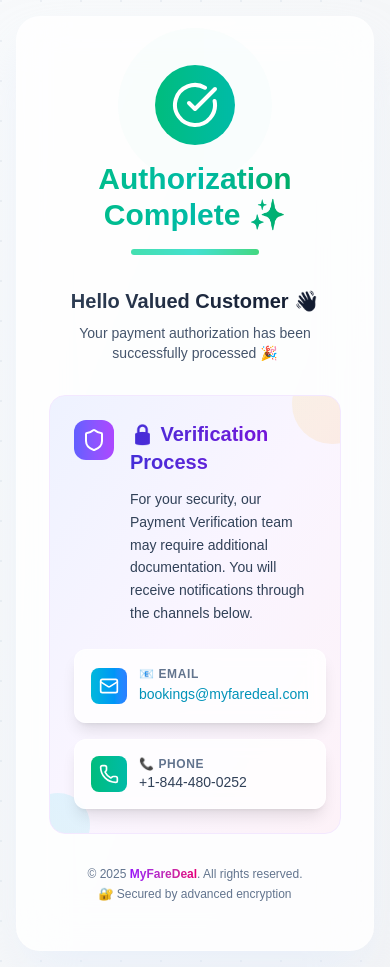
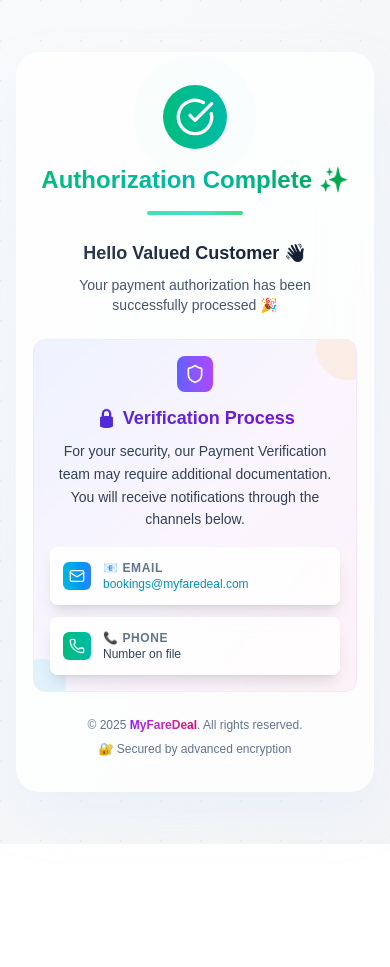
Before and after one commit to Praveen-Singh0/credit-card-auth-form, a Next.js app in the folder credit-card-auth-form/: page /thank-you in a window 390 px wide. After the commit the page ends 844 px from the top, so only its background shows below. Built offline with nearby package versions, Linux system fonts and the light colour scheme.

Commit message:
Update page.js

```diff
--- a/credit-card-auth-form/app/thank-you/page.js
+++ b/credit-card-auth-form/app/thank-you/page.js
@@ -1,4 +1,3 @@
-"use client";
 import React from 'react';
 import { CheckCircle, Mail, Phone, Shield } from 'lucide-react';
 
@@ -21,49 +20,49 @@ export default function ThankYouPage({ searchParams = {} }) {
         <div className="bg-white/80 backdrop-blur-xl rounded-3xl shadow-2xl shadow-blue-100/50 border border-white/20 overflow-hidden">
 
           {/* Success Icon */}
-          <div className="flex justify-center pt-12 pb-4">
+          <div className="flex justify-center pt-8 sm:pt-12 pb-4">
             <div className="relative">
               <div className="absolute inset-0 bg-gradient-to-r from-emerald-400 to-teal-400 rounded-full animate-ping opacity-30"></div>
               <div className="absolute inset-2 bg-gradient-to-r from-green-400 to-emerald-400 rounded-full animate-pulse opacity-20"></div>
-              <div className="relative bg-gradient-to-r from-emerald-500 to-teal-500 rounded-full p-4">
-                <CheckCircle className="w-12 h-12 text-white relative z-10" />
+              <div className="relative bg-gradient-to-r from-emerald-500 to-teal-500 rounded-full p-3 sm:p-4">
+                <CheckCircle className="w-10 h-10 sm:w-12 sm:h-12 text-white relative z-10" />
               </div>
             </div>
           </div>
 
           {/* Header */}
-          <div className="text-center px-8 pb-8">
-            <h1 className="text-3xl md:text-4xl font-bold bg-gradient-to-r from-emerald-500 via-teal-500 to-green-600 bg-clip-text text-transparent mb-4">
+          <div className="text-center px-4 sm:px-8 pb-6 sm:pb-8">
+            <h1 className="text-2xl sm:text-3xl md:text-4xl font-bold bg-gradient-to-r from-emerald-500 via-teal-500 to-green-600 bg-clip-text text-transparent mb-4 leading-tight">
               Authorization Complete ✨
             </h1>
-            <div className="h-1.5 w-32 bg-gradient-to-r from-emerald-400 via-teal-400 to-green-500 rounded-full mx-auto animate-pulse"></div>
+            <div className="h-1 sm:h-1.5 w-24 sm:w-32 bg-gradient-to-r from-emerald-400 via-teal-400 to-green-500 rounded-full mx-auto animate-pulse"></div>
           </div>
 
           {/* Main Content */}
-          <div className="px-8 md:px-12 pb-12">
+          <div className="px-4 sm:px-8 md:px-12 pb-8 sm:pb-12">
 
             {/* Greeting */}
-            <div className="text-center mb-8">
-              <h2 className="text-xl md:text-2xl font-semibold bg-gradient-to-r from-slate-700 to-slate-900 bg-clip-text text-transparent mb-2">
+            <div className="text-center mb-6 sm:mb-8">
+              <h2 className="text-lg sm:text-xl md:text-2xl font-semibold bg-gradient-to-r from-slate-700 to-slate-900 bg-clip-text text-transparent mb-2">
                 Hello {customerName} 👋
               </h2>
-              <p className="text-slate-600 text-sm md:text-base">
+              <p className="text-slate-600 text-sm md:text-base px-2">
                 Your payment authorization has been successfully processed 🎉
               </p>
             </div>
 
             {/* Info Card */}
-            <div className="bg-gradient-to-br from-indigo-50 via-purple-50 to-pink-50 rounded-2xl p-6 md:p-8 mb-8 border border-purple-100 relative overflow-hidden">
+            <div className="bg-gradient-to-br from-indigo-50 via-purple-50 to-pink-50 rounded-xl sm:rounded-2xl p-4 sm:p-6 md:p-8 mb-6 sm:mb-8 border border-purple-100 relative overflow-hidden">
               {/* Decorative elements */}
-              <div className="absolute top-0 right-0 w-20 h-20 bg-gradient-to-br from-yellow-400 to-orange-400 rounded-full opacity-10 transform translate-x-8 -translate-y-8"></div>
-              <div className="absolute bottom-0 left-0 w-16 h-16 bg-gradient-to-tr from-teal-400 to-cyan-400 rounded-full opacity-10 transform -translate-x-6 translate-y-6"></div>
+              <div className="absolute top-0 right-0 w-16 sm:w-20 h-16 sm:h-20 bg-gradient-to-br from-yellow-400 to-orange-400 rounded-full opacity-10 transform translate-x-6 sm:translate-x-8 -translate-y-6 sm:-translate-y-8"></div>
+              <div className="absolute bottom-0 left-0 w-12 sm:w-16 h-12 sm:h-16 bg-gradient-to-tr from-teal-400 to-cyan-400 rounded-full opacity-10 transform -translate-x-4 sm:-translate-x-6 translate-y-4 sm:translate-y-6"></div>
 
-              <div className="flex items-start gap-4 mb-6 relative z-10">
-                <div className="bg-gradient-to-r from-indigo-500 to-purple-500 rounded-xl p-2">
-                  <Shield className="w-6 h-6 text-white flex-shrink-0" />
+              <div className="flex flex-col sm:flex-row items-start gap-3 sm:gap-4 mb-4 sm:mb-6 relative z-10">
+                <div className="bg-gradient-to-r from-indigo-500 to-purple-500 rounded-lg sm:rounded-xl p-2 self-center sm:self-start">
+                  <Shield className="w-5 sm:w-6 h-5 sm:h-6 text-white flex-shrink-0" />
                 </div>
-                <div>
-                  <h3 className="text-xl font-bold bg-gradient-to-r from-indigo-700 to-purple-700 bg-clip-text text-transparent mb-3">
+                <div className="text-center sm:text-left">
+                  <h3 className="text-lg sm:text-xl font-bold bg-gradient-to-r from-indigo-700 to-purple-700 bg-clip-text text-transparent mb-2 sm:mb-3">
                     🔒 Verification Process
                   </h3>
                   <p className="text-slate-700 leading-relaxed text-sm md:text-base">
@@ -74,29 +73,29 @@ export default function ThankYouPage({ searchParams = {} }) {
               </div>
 
               {/* Contact Methods */}
-              <div className="grid md:grid-cols-2 gap-4 relative z-10">
-                <div className="flex items-center gap-3 p-4 bg-white/80 backdrop-blur-sm rounded-xl border border-white/60 shadow-lg hover:shadow-xl transition-all duration-300 hover:scale-105">
-                  <div className="bg-gradient-to-r from-cyan-500 to-blue-500 rounded-lg p-2">
-                    <Mail className="w-5 h-5 text-white" />
+              <div className="grid grid-cols-1 sm:grid-cols-2 gap-3 sm:gap-4 relative z-10">
+                <div className="flex items-center gap-3 p-3 sm:p-4 bg-white/80 backdrop-blur-sm rounded-lg sm:rounded-xl border border-white/60 shadow-lg hover:shadow-xl transition-all duration-300 hover:scale-105">
+                  <div className="bg-gradient-to-r from-cyan-500 to-blue-500 rounded-md sm:rounded-lg p-1.5 sm:p-2 flex-shrink-0">
+                    <Mail className="w-4 sm:w-5 h-4 sm:h-5 text-white" />
                   </div>
-                  <div>
+                  <div className="min-w-0 flex-1">
                     <p className="text-xs text-slate-500 uppercase tracking-wider font-semibold">📧 Email</p>
                     <a
                       href="mailto:bookings@myfaredeal.com"
-                      className="text-cyan-600 hover:text-cyan-700 font-medium text-sm transition-colors hover:underline"
+                      className="text-cyan-600 hover:text-cyan-700 font-medium text-xs sm:text-sm transition-colors hover:underline block truncate"
                     >
                       bookings@myfaredeal.com
                     </a>
                   </div>
                 </div>
 
-                <div className="flex items-center gap-3 p-4 bg-white/80 backdrop-blur-sm rounded-xl border border-white/60 shadow-lg hover:shadow-xl transition-all duration-300 hover:scale-105">
-                  <div className="bg-gradient-to-r from-emerald-500 to-teal-500 rounded-lg p-2">
-                    <Phone className="w-5 h-5 text-white" />
+                <div className="flex items-center gap-3 p-3 sm:p-4 bg-white/80 backdrop-blur-sm rounded-lg sm:rounded-xl border border-white/60 shadow-lg hover:shadow-xl transition-all duration-300 hover:scale-105">
+                  <div className="bg-gradient-to-r from-emerald-500 to-teal-500 rounded-md sm:rounded-lg p-1.5 sm:p-2 flex-shrink-0">
+                    <Phone className="w-4 sm:w-5 h-4 sm:h-5 text-white" />
                   </div>
                   <div>
                     <p className="text-xs text-slate-500 uppercase tracking-wider font-semibold">📞 Phone</p>
-                    <p className="text-slate-700 font-medium text-sm"> +1-844-480-0252 </p>
+                    <p className="text-slate-700 font-medium text-xs sm:text-sm">Number on file</p>
                   </div>
                 </div>
               </div>
@@ -105,10 +104,10 @@ export default function ThankYouPage({ searchParams = {} }) {
 
 
             {/* Footer */}
-            <div className="text-center">
-              <p className="text-slate-500 text-xs md:text-sm">
+            <div className="text-center px-2">
+              <p className="text-slate-500 text-xs leading-relaxed">
                 © 2025 <span className="font-semibold bg-gradient-to-r from-purple-600 to-pink-600 bg-clip-text text-transparent">{merchantName}</span>. All rights reserved.
-                <span className="block md:inline md:ml-2 mt-1 md:mt-0">
+                <span className="block sm:inline sm:ml-2 mt-1 sm:mt-0">
                   🔐 Secured by advanced encryption
                 </span>
               </p>
@@ -117,8 +116,8 @@ export default function ThankYouPage({ searchParams = {} }) {
         </div>
 
         {/* Simple decorative elements */}
-        <div className="absolute -top-4 -right-4 w-16 h-16 bg-gradient-to-br from-purple-100 to-pink-100 rounded-full opacity-40 -z-10"></div>
-        <div className="absolute -bottom-4 -left-4 w-20 h-20 bg-gradient-to-tr from-cyan-100 to-blue-100 rounded-full opacity-40 -z-10"></div>
+        <div className="absolute -top-2 sm:-top-4 -right-2 sm:-right-4 w-12 sm:w-16 h-12 sm:h-16 bg-gradient-to-br from-purple-100 to-pink-100 rounded-full opacity-40 -z-10"></div>
+        <div className="absolute -bottom-2 sm:-bottom-4 -left-2 sm:-left-4 w-16 sm:w-20 h-16 sm:h-20 bg-gradient-to-tr from-cyan-100 to-blue-100 rounded-full opacity-40 -z-10"></div>
       </div>
     </div>
   );
```
